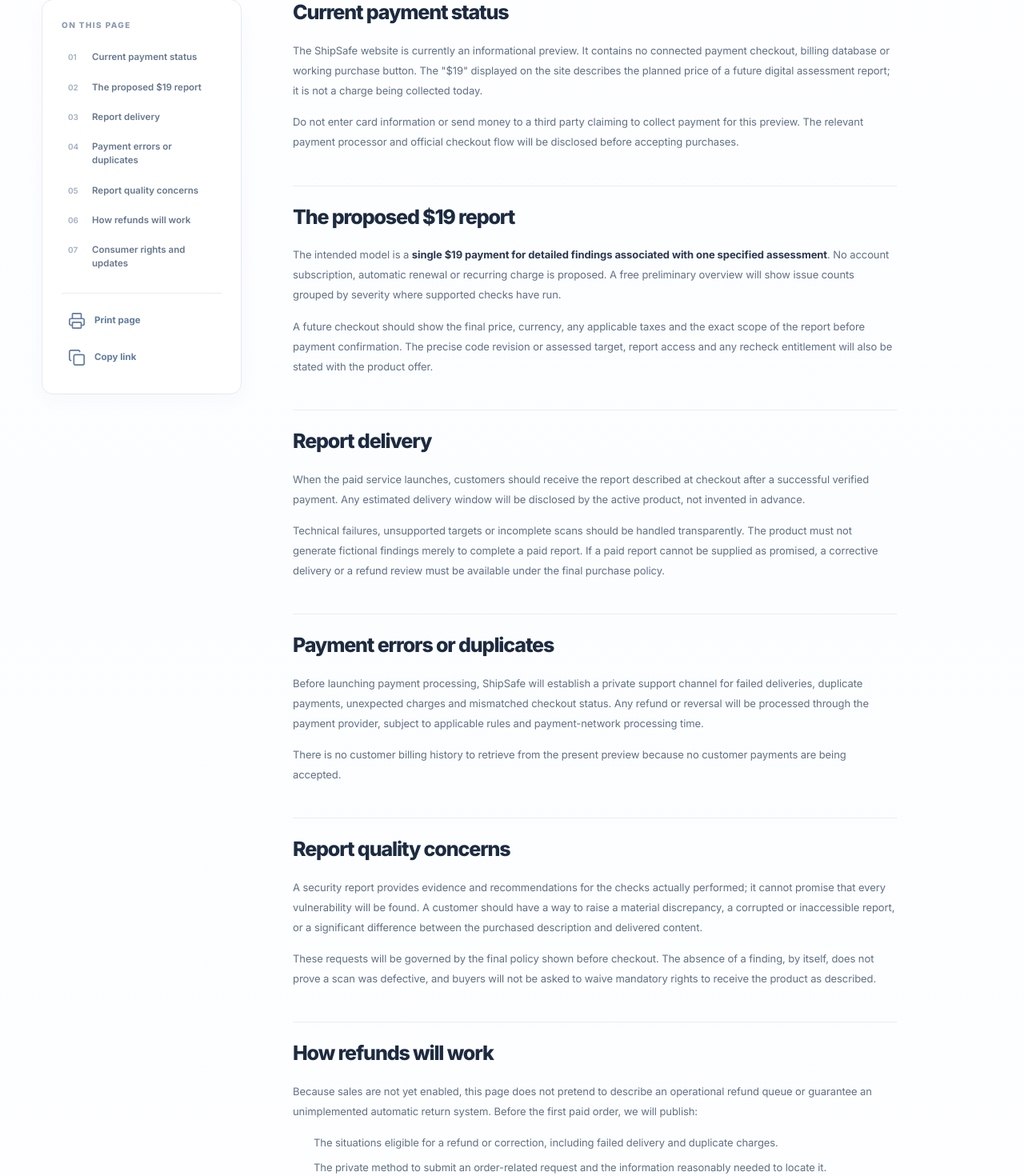
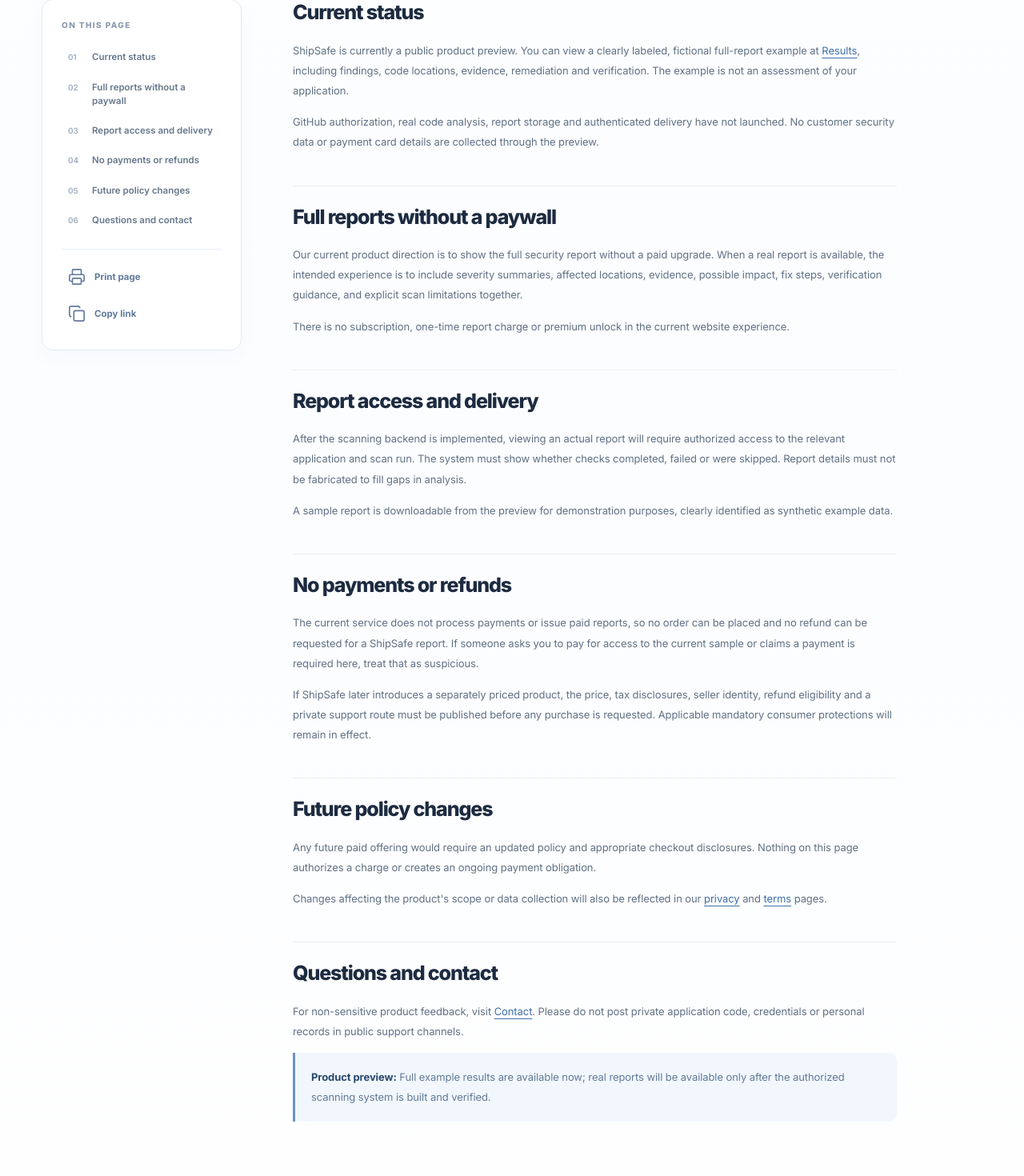
Before and after one commit to helloskyorigin/Safe-sure, a Next.js app: page /refunds in a window 1280 px wide. Shown: the part 819-2289 px from the top of the page at 80% size. Built offline with nearby package versions, Linux system fonts and the light colour scheme.

Commit message:
legal: replace obsolete payment promises with truthful free-report billing status

```diff
--- a/app/refunds/page.tsx
+++ b/app/refunds/page.tsx
@@ -3,74 +3,59 @@ import Link from "next/link";
 import LegalPage, { type LegalSection } from "@/components/LegalPage";
 
 export const metadata: Metadata = {
-  title: "Payments & Refunds | ShipSafe",
-  description: "Understand ShipSafe's proposed $19 one-time report, current checkout status, delivery expectations and refund principles.",
+  title: "Pricing & Billing Status | ShipSafe",
+  description: "Full ShipSafe security reports are planned to be free. No checkout, subscriptions or payment collection are active.",
 };
 
 const sections: LegalSection[] = [
-  { id: "current-status", title: "Current payment status" },
-  { id: "pricing", title: "The proposed $19 report" },
-  { id: "delivery", title: "Report delivery" },
-  { id: "payment-issues", title: "Payment errors or duplicates" },
-  { id: "report-quality", title: "Report quality concerns" },
-  { id: "refund-process", title: "How refunds will work" },
-  { id: "rights", title: "Consumer rights and updates" },
+  { id: "current", title: "Current status" },
+  { id: "free", title: "Full reports without a paywall" },
+  { id: "delivery", title: "Report access and delivery" },
+  { id: "payments", title: "No payments or refunds" },
+  { id: "changes", title: "Future policy changes" },
+  { id: "questions", title: "Questions and contact" },
 ];
 
 export default function RefundsPage() {
   return (
-    <LegalPage
-      eyebrow="POLICY / PAYMENTS"
-      title="Payments & refunds."
-      lead="One report. One transparent price. No recurring charges. Here is what the offer means and what must happen before checkout goes live."
+    <LegalPage eyebrow="POLICY / PRICING" title="Pricing & billing."
+      lead="Clear terms, even while the product is still in development. ShipSafe's current plan is to provide the complete security report without a payment gate."
       sections={sections}
       summary={[
-        "No live checkout is connected to the current website, so you cannot be charged by ShipSafe today.",
-        "The planned detailed report costs $19 once for a defined assessment; it is not a recurring subscription.",
-        "A complete delivery, dispute and refund process will be published at or before the first purchase.",
+        "The complete report experience—including findings, evidence, impact and fixes—is planned to be free.",
+        "The current site does not accept payment, collect billing details or issue invoices.",
+        "Sample results are freely viewable, but the live scanning backend is not yet connected.",
       ]}
     >
-      <section id="current-status" className="legal-section">
-        <h2>Current payment status</h2>
-        <p>The ShipSafe website is currently an informational preview. It contains no connected payment checkout, billing database or working purchase button. The "$19" displayed on the site describes the planned price of a future digital assessment report; it is not a charge being collected today.</p>
-        <p>Do not enter card information or send money to a third party claiming to collect payment for this preview. The relevant payment processor and official checkout flow will be disclosed before accepting purchases.</p>
+      <section id="current" className="legal-section">
+        <h2>Current status</h2>
+        <p>ShipSafe is currently a public product preview. You can view a clearly labeled, fictional full-report example at <Link href="/assess/results">Results</Link>, including findings, code locations, evidence, remediation and verification. The example is not an assessment of your application.</p>
+        <p>GitHub authorization, real code analysis, report storage and authenticated delivery have not launched. No customer security data or payment card details are collected through the preview.</p>
       </section>
-      <section id="pricing" className="legal-section">
-        <h2>The proposed $19 report</h2>
-        <p>The intended model is a <strong>single $19 payment for detailed findings associated with one specified assessment</strong>. No account subscription, automatic renewal or recurring charge is proposed. A free preliminary overview will show issue counts grouped by severity where supported checks have run.</p>
-        <p>A future checkout should show the final price, currency, any applicable taxes and the exact scope of the report before payment confirmation. The precise code revision or assessed target, report access and any recheck entitlement will also be stated with the product offer.</p>
+      <section id="free" className="legal-section">
+        <h2>Full reports without a paywall</h2>
+        <p>Our current product direction is to show the full security report without a paid upgrade. When a real report is available, the intended experience is to include severity summaries, affected locations, evidence, possible impact, fix steps, verification guidance, and explicit scan limitations together.</p>
+        <p>There is no subscription, one-time report charge or premium unlock in the current website experience.</p>
       </section>
       <section id="delivery" className="legal-section">
-        <h2>Report delivery</h2>
-        <p>When the paid service launches, customers should receive the report described at checkout after a successful verified payment. Any estimated delivery window will be disclosed by the active product, not invented in advance.</p>
-        <p>Technical failures, unsupported targets or incomplete scans should be handled transparently. The product must not generate fictional findings merely to complete a paid report. If a paid report cannot be supplied as promised, a corrective delivery or a refund review must be available under the final purchase policy.</p>
+        <h2>Report access and delivery</h2>
+        <p>After the scanning backend is implemented, viewing an actual report will require authorized access to the relevant application and scan run. The system must show whether checks completed, failed or were skipped. Report details must not be fabricated to fill gaps in analysis.</p>
+        <p>A sample report is downloadable from the preview for demonstration purposes, clearly identified as synthetic example data.</p>
       </section>
-      <section id="payment-issues" className="legal-section">
-        <h2>Payment errors or duplicates</h2>
-        <p>Before launching payment processing, ShipSafe will establish a private support channel for failed deliveries, duplicate payments, unexpected charges and mismatched checkout status. Any refund or reversal will be processed through the payment provider, subject to applicable rules and payment-network processing time.</p>
-        <p>There is no customer billing history to retrieve from the present preview because no customer payments are being accepted.</p>
+      <section id="payments" className="legal-section">
+        <h2>No payments or refunds</h2>
+        <p>The current service does not process payments or issue paid reports, so no order can be placed and no refund can be requested for a ShipSafe report. If someone asks you to pay for access to the current sample or claims a payment is required here, treat that as suspicious.</p>
+        <p>If ShipSafe later introduces a separately priced product, the price, tax disclosures, seller identity, refund eligibility and a private support route must be published before any purchase is requested. Applicable mandatory consumer protections will remain in effect.</p>
       </section>
-      <section id="report-quality" className="legal-section">
-        <h2>Report quality concerns</h2>
-        <p>A security report provides evidence and recommendations for the checks actually performed; it cannot promise that every vulnerability will be found. A customer should have a way to raise a material discrepancy, a corrupted or inaccessible report, or a significant difference between the purchased description and delivered content.</p>
-        <p>These requests will be governed by the final policy shown before checkout. The absence of a finding, by itself, does not prove a scan was defective, and buyers will not be asked to waive mandatory rights to receive the product as described.</p>
+      <section id="changes" className="legal-section">
+        <h2>Future policy changes</h2>
+        <p>Any future paid offering would require an updated policy and appropriate checkout disclosures. Nothing on this page authorizes a charge or creates an ongoing payment obligation.</p>
+        <p>Changes affecting the product's scope or data collection will also be reflected in our <Link href="/privacy">privacy</Link> and <Link href="/terms">terms</Link> pages.</p>
       </section>
-      <section id="refund-process" className="legal-section">
-        <h2>How refunds will work</h2>
-        <p>Because sales are not yet enabled, this page does not pretend to describe an operational refund queue or guarantee an unimplemented automatic return system. Before the first paid order, we will publish:</p>
-        <ul>
-          <li>The situations eligible for a refund or correction, including failed delivery and duplicate charges.</li>
-          <li>The private method to submit an order-related request and the information reasonably needed to locate it.</li>
-          <li>Applicable request and response windows, plus the expected payment-provider processing method.</li>
-          <li>Any limits applicable to delivered digital reports, subject to mandatory consumer law.</li>
-        </ul>
-        <p>Until checkout is activated, no purchase or refund request can be processed here. You can view current <Link href="/contact">contact options</Link> for non-sensitive inquiries.</p>
-      </section>
-      <section id="rights" className="legal-section">
-        <h2>Consumer rights and updates</h2>
-        <p>Nothing in a future checkout policy should exclude statutory consumer protections that apply to a particular transaction. ShipSafe will review its digital-product disclosures, grievance channel and refund terms against applicable law before accepting payment.</p>
-        <p>Pricing, tax treatment, payment processor and the final commercial policy may change before launch. The policy presented during an actual purchase will govern that purchase, together with any non-waivable legal rights.</p>
-        <p className="legal-note"><strong>No charges today:</strong> The landing page and demonstration are currently free to view. The $19 figure is a proposed one-time report price, not an active paid service.</p>
+      <section id="questions" className="legal-section">
+        <h2>Questions and contact</h2>
+        <p>For non-sensitive product feedback, visit <Link href="/contact">Contact</Link>. Please do not post private application code, credentials or personal records in public support channels.</p>
+        <p className="legal-note"><strong>Product preview:</strong> Full example results are available now; real reports will be available only after the authorized scanning system is built and verified.</p>
       </section>
     </LegalPage>
   );
```
